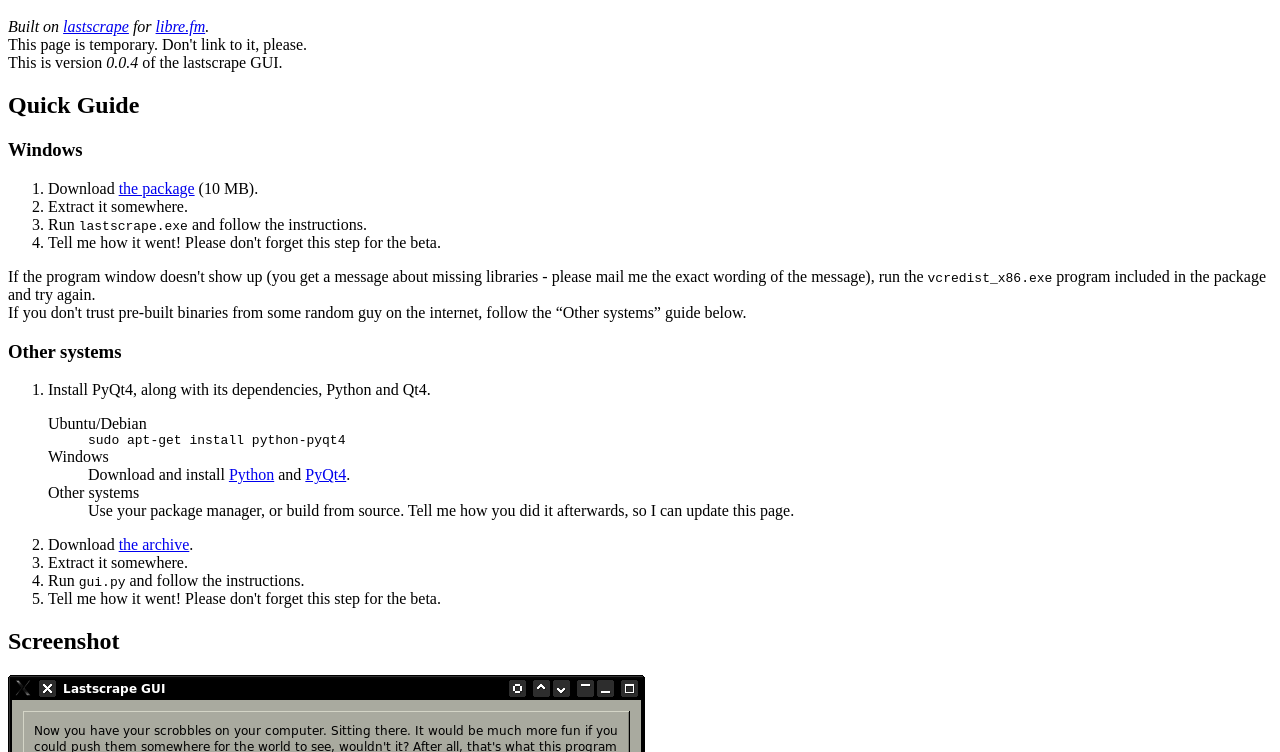
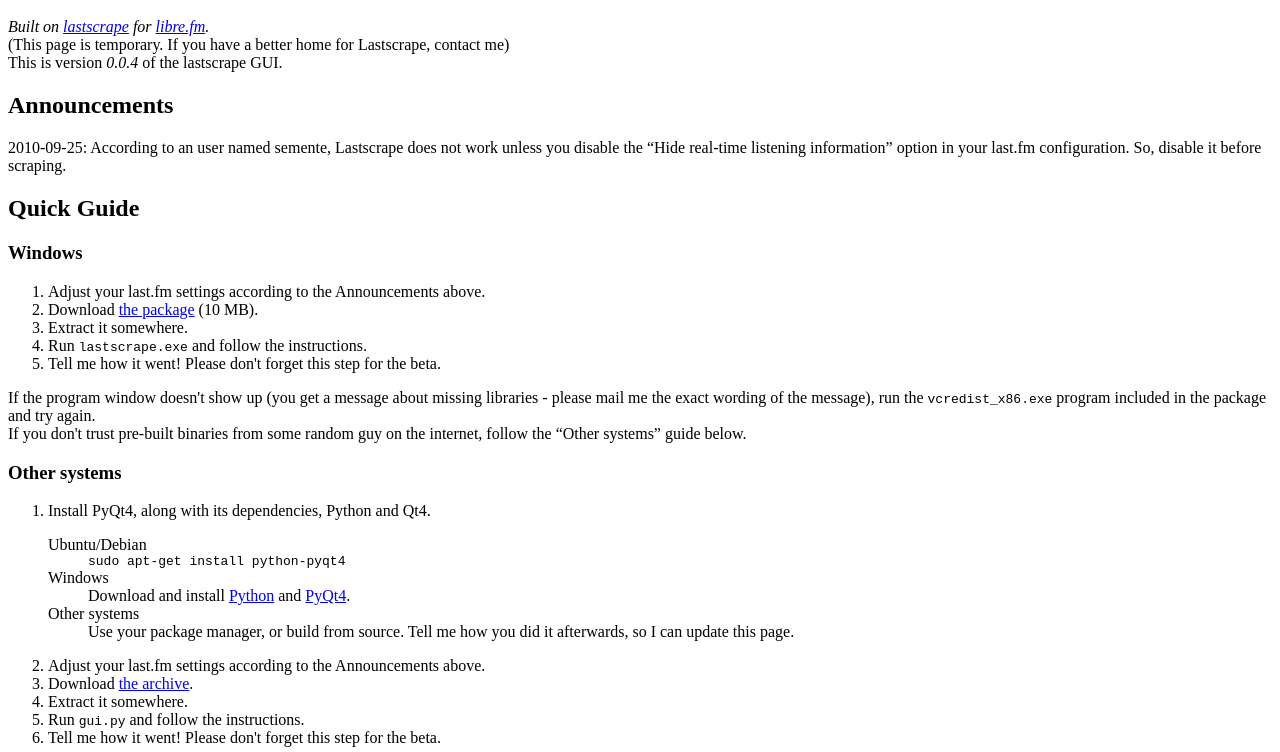
Before and after one commit to encukou/lastscrape-gui, a plain HTML site: page index.html in a window 1280 px wide. Shown: the part 48-800 px from the top of the page. Drawn offline with Linux system fonts and the light colour scheme.

Commit message:
Add announcement about a real-time listening information option.

```diff
--- a/index.html
+++ b/index.html
@@ -6,11 +6,14 @@
   <body>
     <h1>LastScrape GUI (beta)</h1>
     <div style="font-style:italic;">Built on <a href="http://ideas.libre.fm/index.php/Using_lastscrape">lastscrape</a> for <a href="http://libre.fm/">libre.fm</a>.</div>
-    <div>This page is temporary. Don't link to it, please.</div>
+    <div>(This page is temporary. If you have a better home for Lastscrape, contact me)</div>
     <div>This is version <i>0.0.4</i> of the lastscrape GUI.</div>
+    <h2>Announcements</h2>
+    <div>2010-09-25: According to an user named semente, Lastscrape does not work unless you disable the “Hide real-time listening information” option in your last.fm configuration. So, disable it before scraping.</div>
     <h2>Quick Guide</h2>
     <h3>Windows</h3>
     <ol>
+        <li>Adjust your last.fm settings according to the Announcements above.</li>
         <li>Download <a href="lastscrape-win32-0.0.4.zip">the package</a> (10 MB).</li>
         <li>Extract it somewhere.</li>
         <li>Run <tt>lastscrape.exe</tt> and follow the instructions.</li>
@@ -30,6 +33,7 @@
                 <dd>Use your package manager, or build from source. Tell me how you did it afterwards, so I can update this page.</dd>
             </dl>
         </li>
+        <li>Adjust your last.fm settings according to the Announcements above.</li>
         <li>Download <a href="lastscrape-0.0.4.tgz">the archive</a>.</li>
         <li>Extract it somewhere.</li>
         <li>Run <tt>gui.py</tt> and follow the instructions.</li>
```
